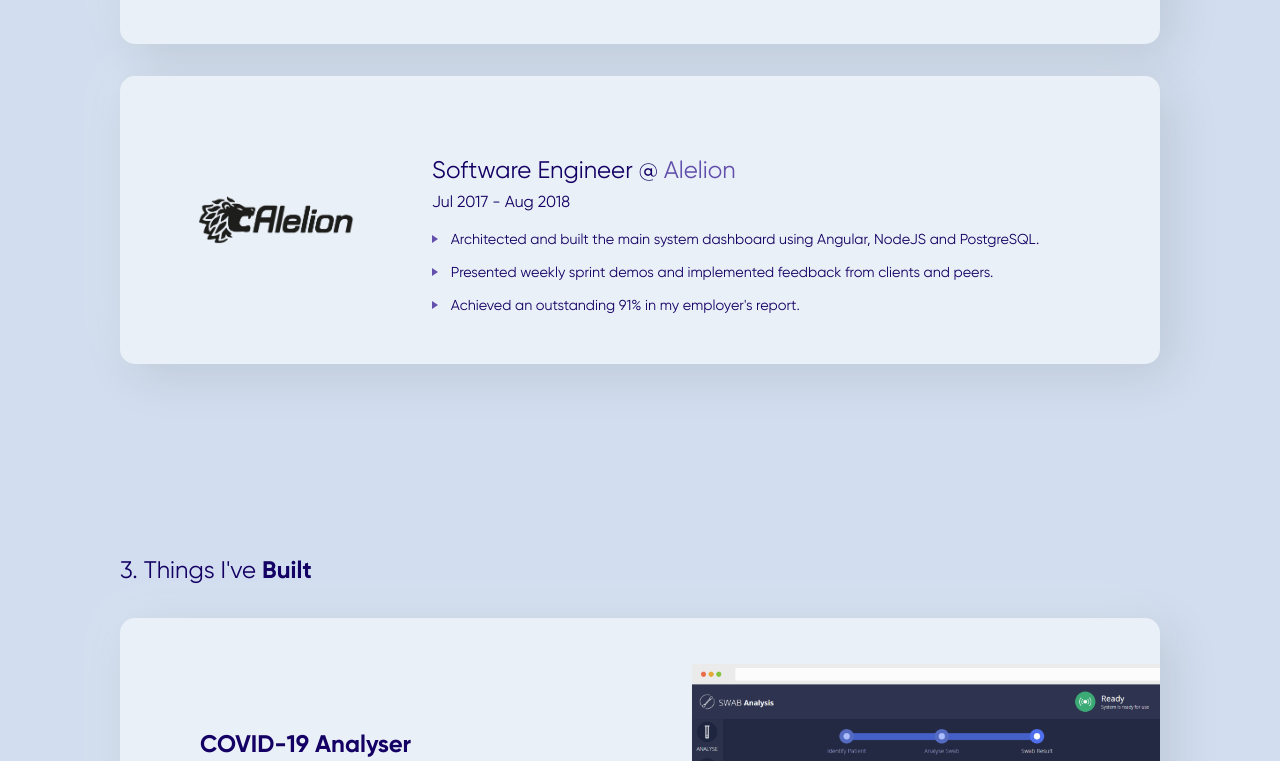
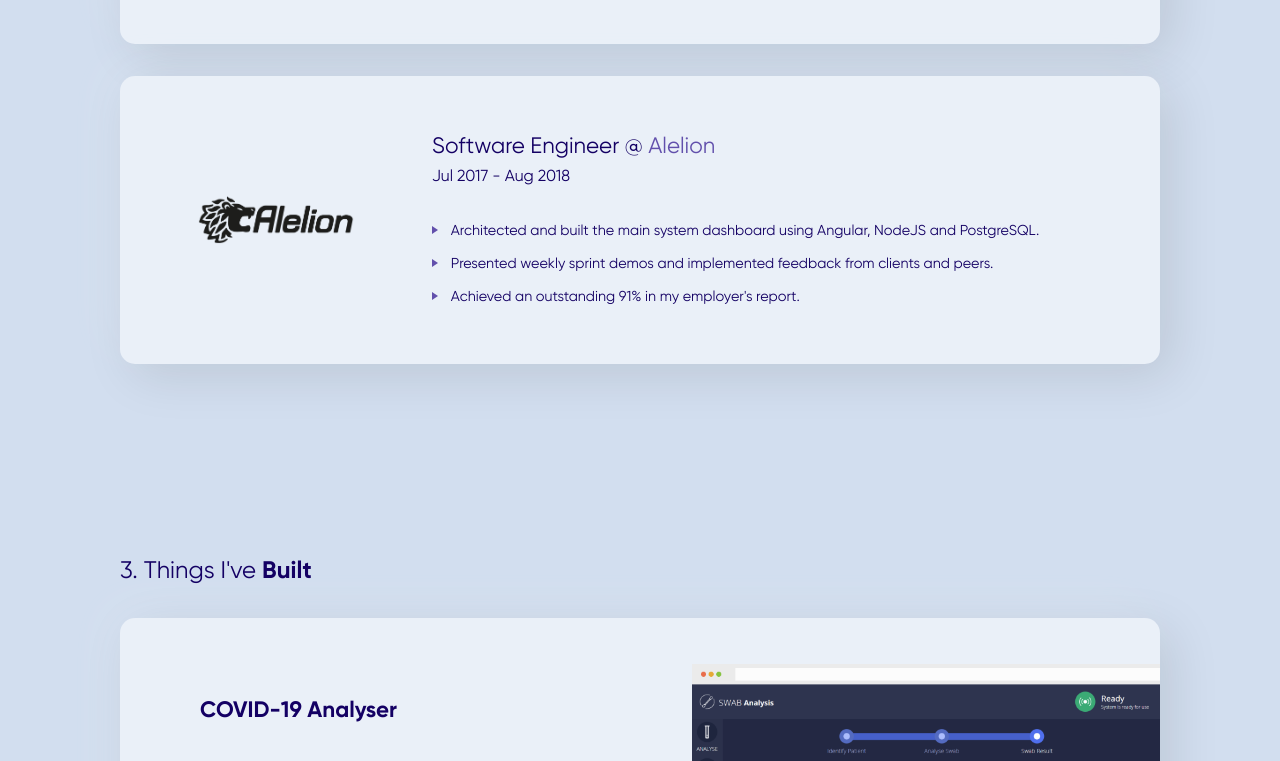
Before and after one commit to eddireeder/personal-website, a React (Create React App) app: page / in a window 1280 px wide. Shown: the part 1920-2681 px from the top of the page. Built offline with nearby package versions, Linux system fonts and the light colour scheme.

Commit message:
Fixed style conflicts

```diff
--- a/src/components/Experiences/Experience/Experience.scss
+++ b/src/components/Experiences/Experience/Experience.scss
@@ -14,8 +14,8 @@
     justify-content: space-around;
     padding: 3rem 3rem 3rem 0;
 
-    .title {
-      margin: 0;
+    .role-company {
+      font-size: 1.4rem;
 
       .company {
         color: #6250ac;
@@ -64,7 +64,7 @@
     .information {
       padding: 2rem;
 
-      .title {
+      .role-company {
         font-size: 1.3rem;
       }
 
--- a/src/components/Experiences/Experience/Experience.tsx
+++ b/src/components/Experiences/Experience/Experience.tsx
@@ -17,7 +17,7 @@ const Experience: React.FC<Props> = (props) => {
       <img className="logo" src={props.image} alt="company logo"></img>
       <div className="information">
         <div>
-          <div className="title">
+          <div className="role-company">
             {props.role} @ <span className="company">{props.company}</span>
           </div>
           <div className="time-range">
--- a/src/components/Projects/Project/Project.scss
+++ b/src/components/Projects/Project/Project.scss
@@ -9,8 +9,8 @@
     flex-direction: column;
     justify-content: space-between;
 
-    .title {
-      margin: 0;
+    .name {
+      font-size: 1.4rem;
       font-weight: 800;
     }
 
--- a/src/components/Projects/Project/Project.tsx
+++ b/src/components/Projects/Project/Project.tsx
@@ -12,7 +12,7 @@ const Project: React.FC<Props> = (props) => {
   return (
     <div className="Project neu-card neu-mid">
       <div className="information">
-        <div className="title">{props.title}</div>
+        <div className="name">{props.title}</div>
         <div className="description">{props.description}</div>
         <div className="tags">
           {props.tags.map((tag, i) => (
```
